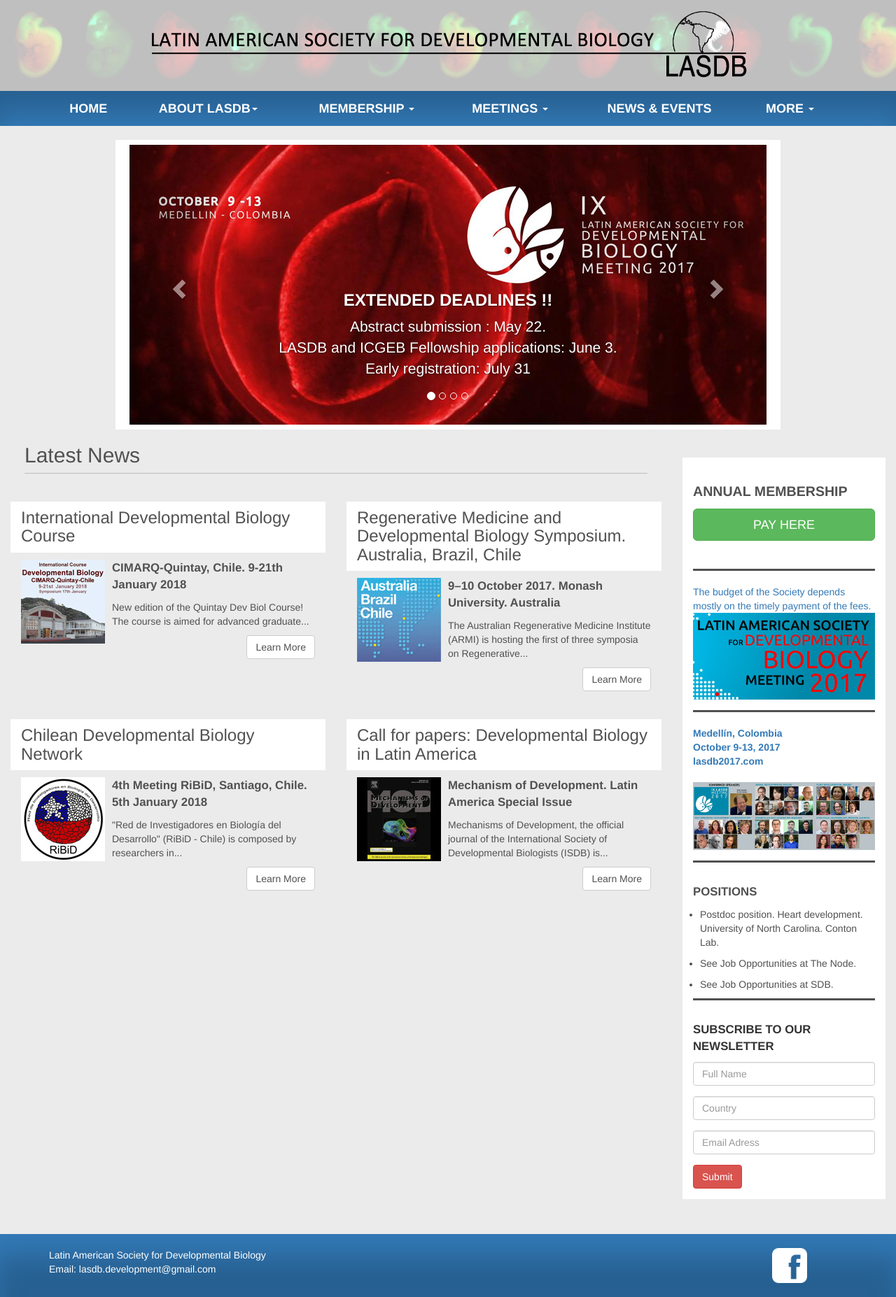
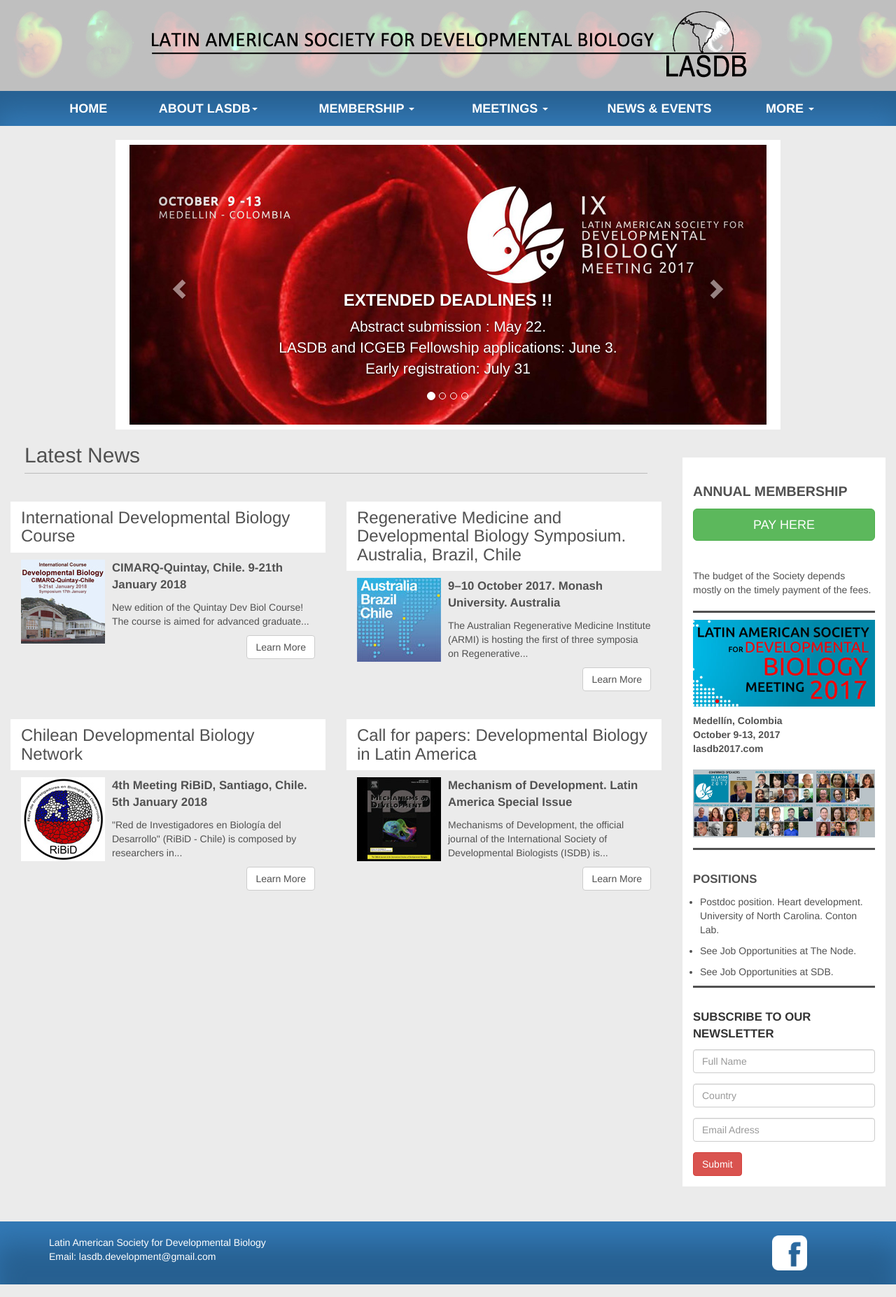
Before and after one commit to lasdb/lasdb.github.io, a Jekyll site: the page built from index.html, in a window 1280 px wide. Shown: the whole page at 70% size. Built offline with Jekyll 4.4.1, drawn with Linux system fonts in a browser that asks for light colours; nearby versions of some CDN libraries.

Commit message:
Update sidebar.html

```diff
--- a/_includes/sidebar.html
+++ b/_includes/sidebar.html
@@ -4,9 +4,10 @@
             <a href="{{site.baseurl}}/pages/pay-annual-dues.html">
                 <p style="font-weight:bold; margin-top: 20px; font-size: 1.4em;">ANNUAL MEMBERSHIP</p>
                 <button class="btn btn-success btn-lg" style="width: 100%; margin-bottom: 40px;" > PAY HERE </button>
+
+                    The budget of the Society depends mostly on the timely payment of the fees.  <br><br>
+
                 <ul style="padding-left:10px; border-bottom: 3px solid #515151;"></ul>
-                <p  style="padding-bottom: 15px; padding-top: 10px; border-bottom: 3px solid #515151">
-                    The budget of the Society depends mostly on the timely payment of the fees.  <br>
             </a>
             <a target="_blank" href="http://www.lasdb2017.com">
                 <img src="{{site.baseurl}}/img/sidebar-meeting2017.jpg"/>
```
